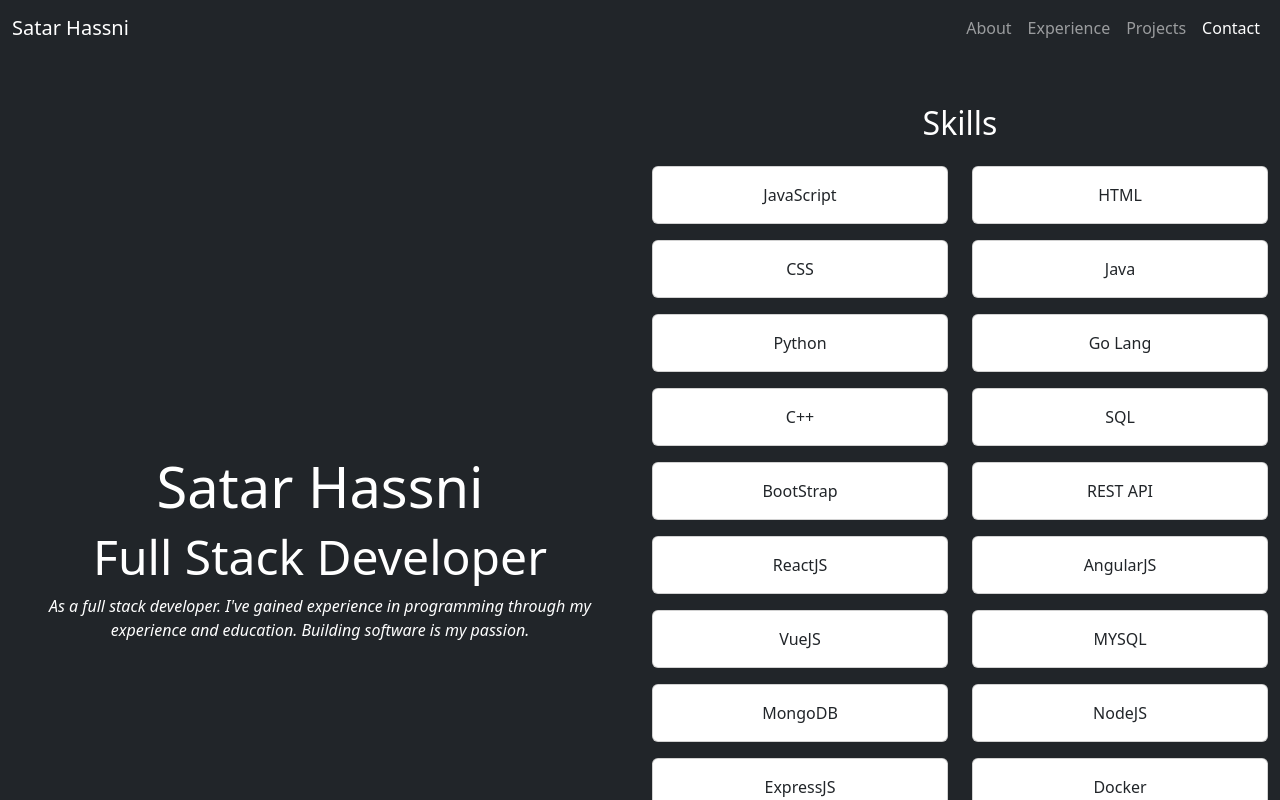
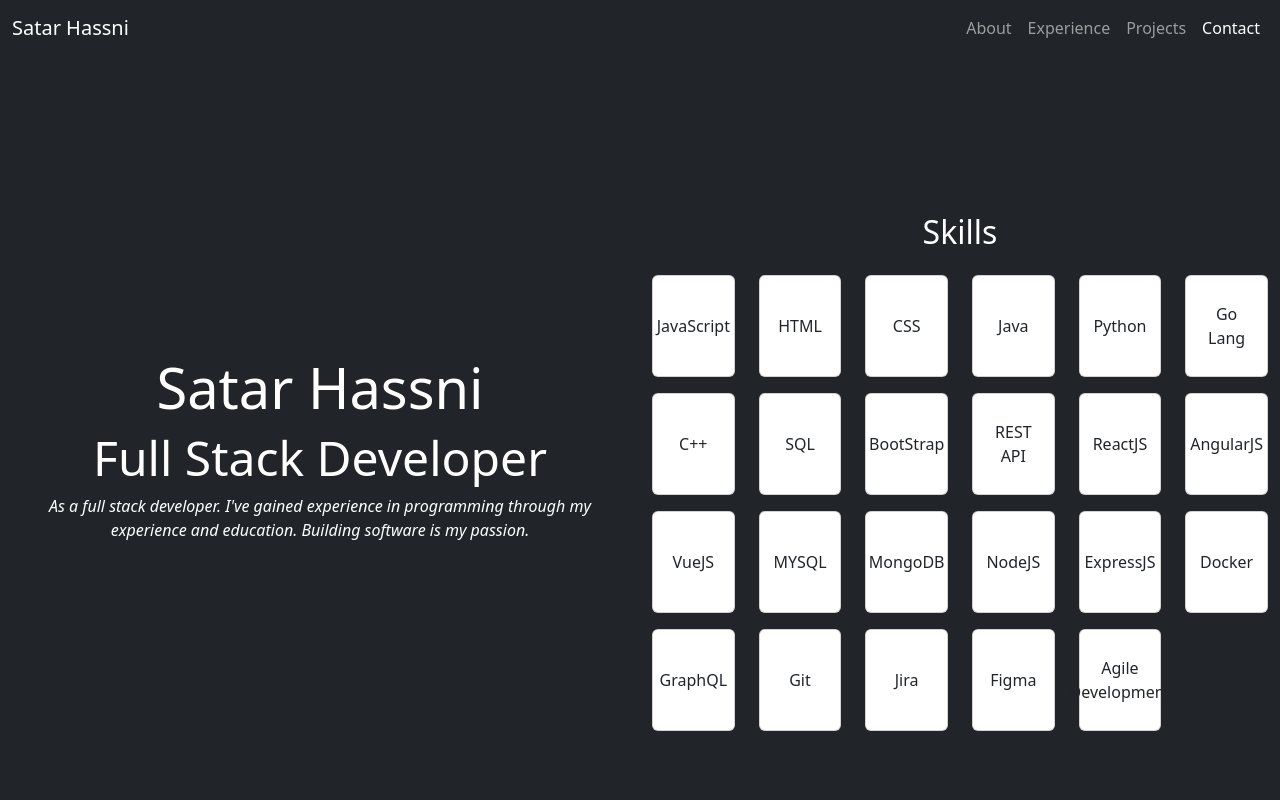
Before and after one commit to lag-packet/Portfolio-Site, a plain HTML site: page index.html in a window 1280 px wide. Drawn offline with nearby package versions, Linux system fonts and the light colour scheme.

Commit message:
Changed card sizes for skills to fit more per row and added consistent sizing.

```diff
--- a/index.html
+++ b/index.html
@@ -71,163 +71,232 @@
       <div class="container mt-5">
         <h2 class="mb-4">Skills</h2>
         <div class="row">
-          <div class="col-md-6">
-            <div class="card sticker mb-3">
-              <div class="card-body">
+          <div class="col-md-2 mb-3">
+            <div class="card sticker">
+              <div
+                class="card-body d-flex align-items-center justify-content-center"
+                style="height: 100px"
+              >
                 <p class="card-text mb-0">JavaScript</p>
               </div>
             </div>
           </div>
-          <div class="col-md-6">
-            <div class="card sticker mb-3">
-              <div class="card-body">
+          <div class="col-md-2 mb-3">
+            <div class="card sticker">
+              <div
+                class="card-body d-flex align-items-center justify-content-center"
+                style="height: 100px"
+              >
                 <p class="card-text mb-0">HTML</p>
               </div>
             </div>
           </div>
-          <div class="col-md-6">
-            <div class="card sticker mb-3">
-              <div class="card-body">
+          <div class="col-md-2 mb-3">
+            <div class="card sticker">
+              <div
+                class="card-body d-flex align-items-center justify-content-center"
+                style="height: 100px"
+              >
                 <p class="card-text mb-0">CSS</p>
               </div>
             </div>
           </div>
-          <div class="col-md-6">
-            <div class="card sticker mb-3">
-              <div class="card-body">
+          <div class="col-md-2 mb-3">
+            <div class="card sticker">
+              <div
+                class="card-body d-flex align-items-center justify-content-center"
+                style="height: 100px"
+              >
                 <p class="card-text mb-0">Java</p>
               </div>
             </div>
           </div>
-          <div class="col-md-6">
-            <div class="card sticker mb-3">
-              <div class="card-body">
+          <div class="col-md-2 mb-3">
+            <div class="card sticker">
+              <div
+                class="card-body d-flex align-items-center justify-content-center"
+                style="height: 100px"
+              >
                 <p class="card-text mb-0">Python</p>
               </div>
             </div>
           </div>
-          <div class="col-md-6">
-            <div class="card sticker mb-3">
-              <div class="card-body">
+          <div class="col-md-2 mb-3">
+            <div class="card sticker">
+              <div
+                class="card-body d-flex align-items-center justify-content-center"
+                style="height: 100px"
+              >
                 <p class="card-text mb-0">Go Lang</p>
               </div>
             </div>
           </div>
-          <div class="col-md-6">
-            <div class="card sticker mb-3">
-              <div class="card-body">
+          <div class="col-md-2 mb-3">
+            <div class="card sticker">
+              <div
+                class="card-body d-flex align-items-center justify-content-center"
+                style="height: 100px"
+              >
                 <p class="card-text mb-0">C++</p>
               </div>
             </div>
           </div>
-          <div class="col-md-6">
-            <div class="card sticker mb-3">
-              <div class="card-body">
+          <div class="col-md-2 mb-3">
+            <div class="card sticker">
+              <div
+                class="card-body d-flex align-items-center justify-content-center"
+                style="height: 100px"
+              >
                 <p class="card-text mb-0">SQL</p>
               </div>
             </div>
           </div>
-          <div class="col-md-6">
-            <div class="card sticker mb-3">
-              <div class="card-body">
+          <div class="col-md-2 mb-3">
+            <div class="card sticker">
+              <div
+                class="card-body d-flex align-items-center justify-content-center"
+                style="height: 100px"
+              >
                 <p class="card-text mb-0">BootStrap</p>
               </div>
             </div>
           </div>
-          <div class="col-md-6">
-            <div class="card sticker mb-3">
-              <div class="card-body">
+          <div class="col-md-2 mb-3">
+            <div class="card sticker">
+              <div
+                class="card-body d-flex align-items-center justify-content-center"
+                style="height: 100px"
+              >
                 <p class="card-text mb-0">REST API</p>
               </div>
             </div>
           </div>
-          <div class="col-md-6">
-            <div class="card sticker mb-3">
-              <div class="card-body">
+          <div class="col-md-2 mb-3">
+            <div class="card sticker">
+              <div
+                class="card-body d-flex align-items-center justify-content-center"
+                style="height: 100px"
+              >
                 <p class="card-text mb-0">ReactJS</p>
               </div>
             </div>
           </div>
-          <div class="col-md-6">
-            <div class="card sticker mb-3">
-              <div class="card-body">
+          <div class="col-md-2 mb-3">
+            <div class="card sticker">
+              <div
+                class="card-body d-flex align-items-center justify-content-center"
+                style="height: 100px"
+              >
                 <p class="card-text mb-0">AngularJS</p>
               </div>
             </div>
           </div>
-          <div class="col-md-6">
-            <div class="card sticker mb-3">
-              <div class="card-body">
+          <div class="col-md-2 mb-3">
+            <div class="card sticker">
+              <div
+                class="card-body d-flex align-items-center justify-content-center"
+                style="height: 100px"
+              >
                 <p class="card-text mb-0">VueJS</p>
               </div>
             </div>
           </div>
-          <div class="col-md-6">
-            <div class="card sticker mb-3">
-              <div class="card-body">
+          <div class="col-md-2 mb-3">
+            <div class="card sticker">
+              <div
+                class="card-body d-flex align-items-center justify-content-center"
+                style="height: 100px"
+              >
                 <p class="card-text mb-0">MYSQL</p>
               </div>
             </div>
           </div>
-          <div class="col-md-6">
-            <div class="card sticker mb-3">
-              <div class="card-body">
+          <div class="col-md-2 mb-3">
+            <div class="card sticker">
+              <div
+                class="card-body d-flex align-items-center justify-content-center"
+                style="height: 100px"
+              >
                 <p class="card-text mb-0">MongoDB</p>
               </div>
             </div>
           </div>
-          <div class="col-md-6">
-            <div class="card sticker mb-3">
-              <div class="card-body">
+          <div class="col-md-2 mb-3">
+            <div class="card sticker">
+              <div
+                class="card-body d-flex align-items-center justify-content-center"
+                style="height: 100px"
+              >
                 <p class="card-text mb-0">NodeJS</p>
               </div>
             </div>
           </div>
-          <div class="col-md-6">
-            <div class="card sticker mb-3">
-              <div class="card-body">
+          <div class="col-md-2 mb-3">
+            <div class="card sticker">
+              <div
+                class="card-body d-flex align-items-center justify-content-center"
+                style="height: 100px"
+              >
                 <p class="card-text mb-0">ExpressJS</p>
               </div>
             </div>
           </div>
-          <div class="col-md-6">
-            <div class="card sticker mb-3">
-              <div class="card-body">
+          <div class="col-md-2 mb-3">
+            <div class="card sticker">
+              <div
+                class="card-body d-flex align-items-center justify-content-center"
+                style="height: 100px"
+              >
                 <p class="card-text mb-0">Docker</p>
               </div>
             </div>
           </div>
-          <div class="col-md-6">
-            <div class="card sticker mb-3">
-              <div class="card-body">
+          <div class="col-md-2 mb-3">
+            <div class="card sticker">
+              <div
+                class="card-body d-flex align-items-center justify-content-center"
+                style="height: 100px"
+              >
                 <p class="card-text mb-0">GraphQL</p>
               </div>
             </div>
           </div>
-          <div class="col-md-6">
-            <div class="card sticker mb-3">
-              <div class="card-body">
+          <div class="col-md-2 mb-3">
+            <div class="card sticker">
+              <div
+                class="card-body d-flex align-items-center justify-content-center"
+                style="height: 100px"
+              >
                 <p class="card-text mb-0">Git</p>
               </div>
             </div>
           </div>
-          <div class="col-md-6">
-            <div class="card sticker mb-3">
-              <div class="card-body">
+          <div class="col-md-2 mb-3">
+            <div class="card sticker">
+              <div
+                class="card-body d-flex align-items-center justify-content-center"
+                style="height: 100px"
+              >
                 <p class="card-text mb-0">Jira</p>
               </div>
             </div>
           </div>
-          <div class="col-md-6">
-            <div class="card sticker mb-3">
-              <div class="card-body">
+          <div class="col-md-2 mb-3">
+            <div class="card sticker">
+              <div
+                class="card-body d-flex align-items-center justify-content-center"
+                style="height: 100px"
+              >
                 <p class="card-text mb-0">Figma</p>
               </div>
             </div>
           </div>
-          <div class="col-md-6">
-            <div class="card sticker mb-3">
-              <div class="card-body">
+          <div class="col-md-2 mb-3">
+            <div class="card sticker">
+              <div
+                class="card-body d-flex align-items-center justify-content-center"
+                style="height: 100px"
+              >
                 <p class="card-text mb-0">Agile Development</p>
               </div>
             </div>
```
